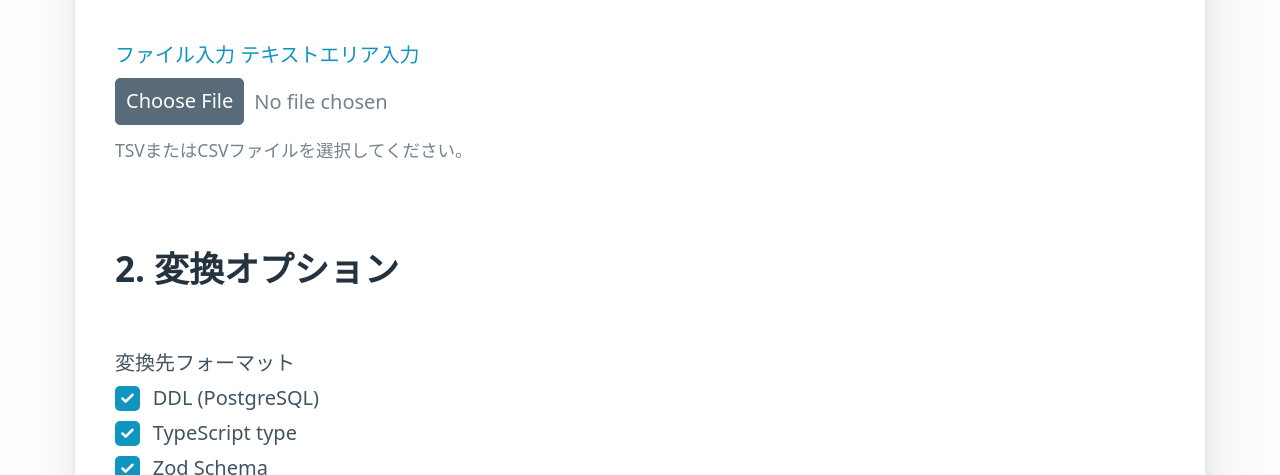
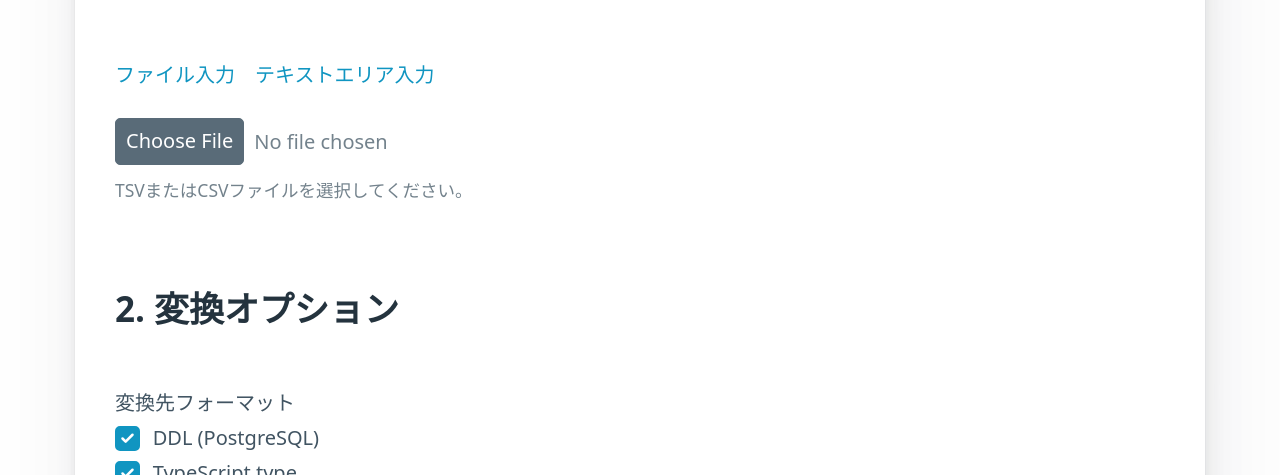
Before and after one commit to yamagh/TableDefUtil, a plain HTML site: page index.html in a window 1280 px wide. Shown: the part 625-1100 px from the top of the page. Drawn offline with nearby package versions, Linux system fonts and the light colour scheme.

Commit message:
tweak: UIの調整

```diff
--- a/index.html
+++ b/index.html
@@ -30,10 +30,12 @@
         <article>
             <section>
                 <h2>1. 入力</h2>
-                <div class="tabs">
-                    <a href="#" data-tab="file-input" class="tab-link active">ファイル入力</a>
-                    <a href="#" data-tab="text-input" class="tab-link">テキストエリア入力</a>
-                </div>
+                <nav role="tab-control" class="tabs">
+                  <ul>
+                    <li><a href="#" data-tab="file-input" class="tab-link active">ファイル入力</a></li>
+                    <li><a href="#" data-tab="text-input" class="tab-link">テキストエリア入力</a></li>
+                  </ul>
+                </nav>
                 <div id="file-input" class="tab-content active">
                     <input type="file" id="fileInput">
                     <small>TSVまたはCSVファイルを選択してください。</small>
@@ -78,8 +80,8 @@
     </main>
 
     <!-- <script src="https://cdn.jsdelivr.net/npm/zod@3/lib/index.umd.min.js"></script> -->
-    <!-- <script src="https://cdnjs.cloudflare.com/ajax/libs/PapaParse/5.4.1/papaparse.min.js"></script> -->
-    <!-- <script src="https://cdnjs.cloudflare.com/ajax/libs/jszip/3.10.1/jszip.min.js"></script> -->
+    <script src="https://cdnjs.cloudflare.com/ajax/libs/PapaParse/5.4.1/papaparse.min.js"></script>
+    <script src="https://cdnjs.cloudflare.com/ajax/libs/jszip/3.10.1/jszip.min.js"></script>
     <script src="js/papaparse.min.js"></script>
     <script src="js/jszip.min.js"></script>
     <script>
```
Also changed, not shown: 2 other files.
